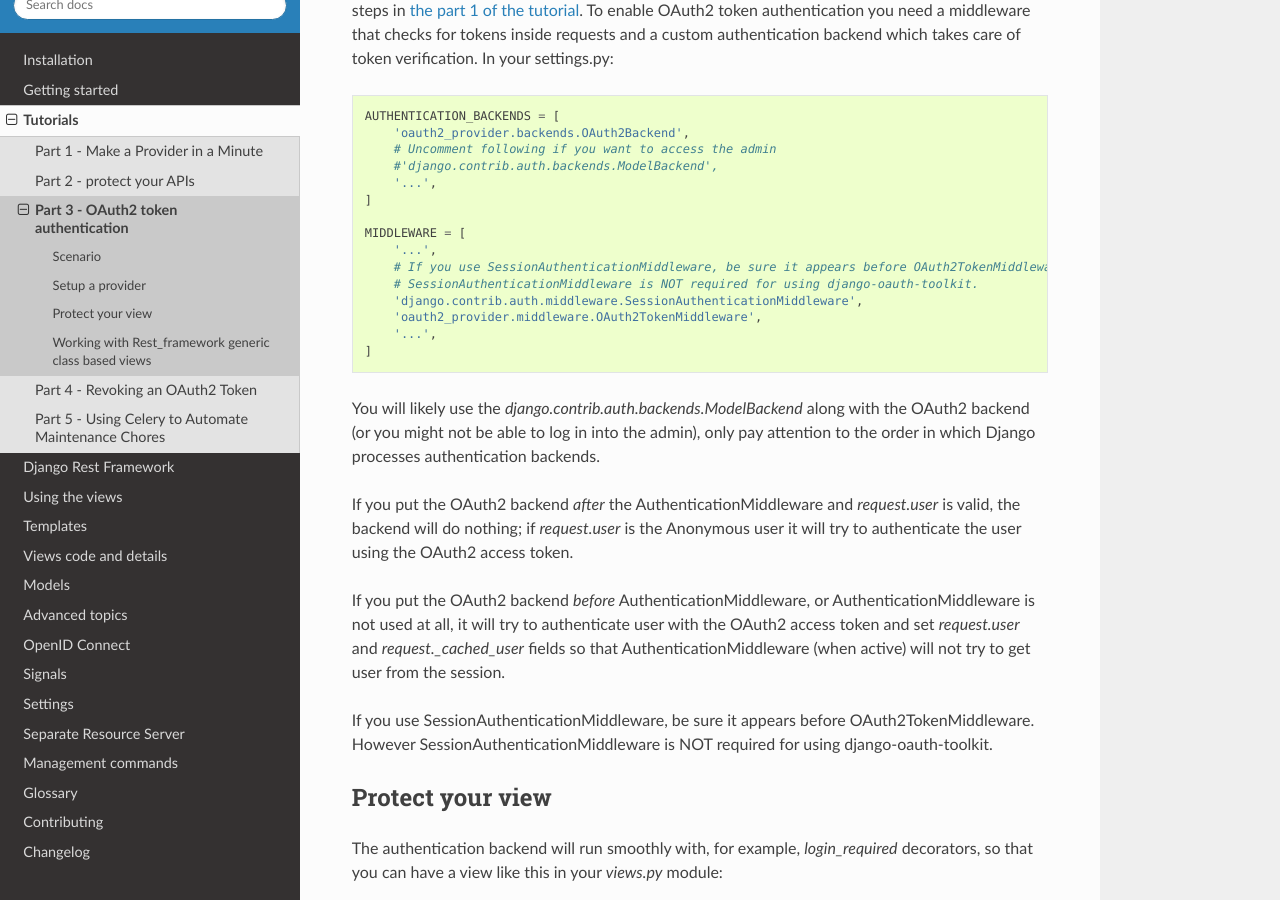
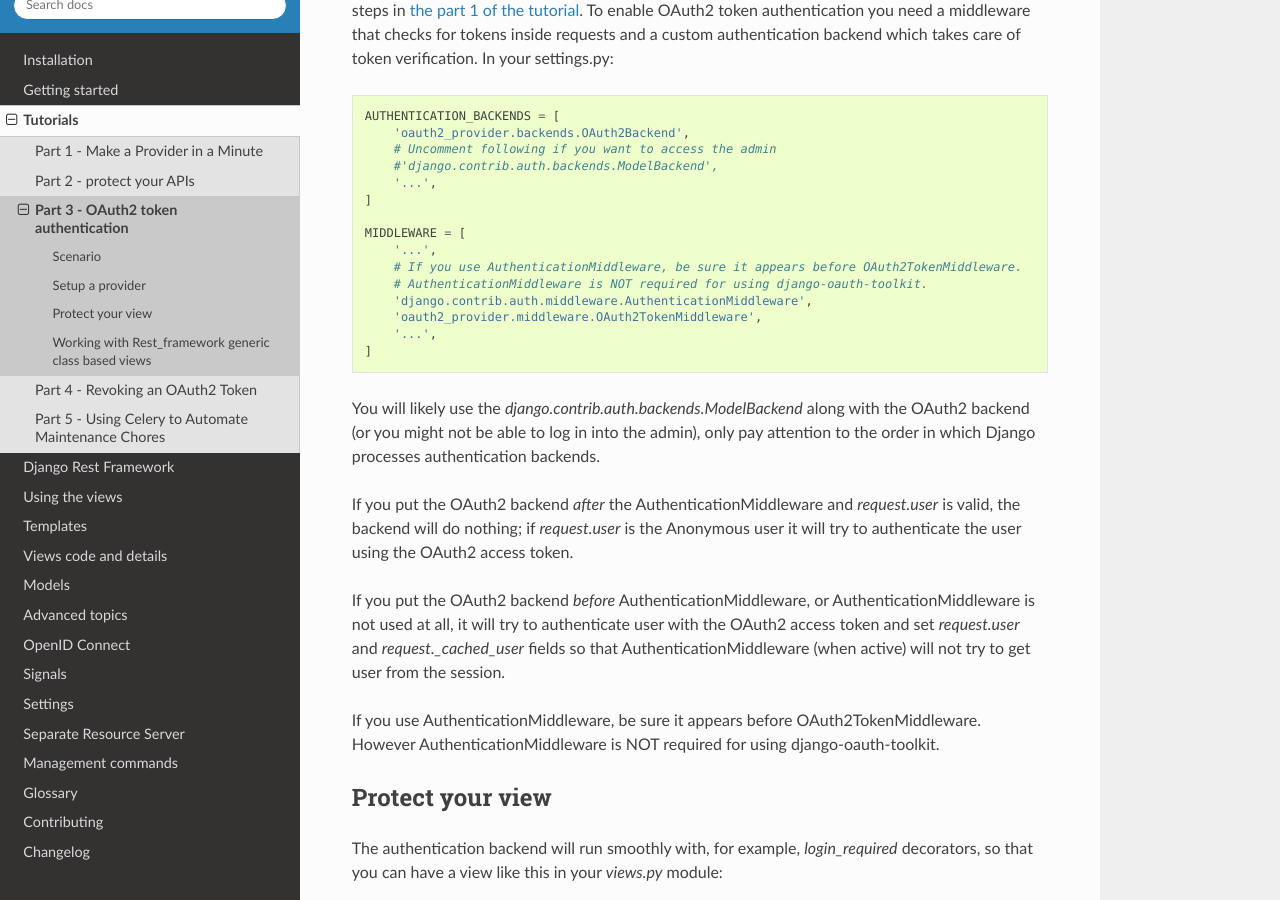
Before and after one commit to sheriffwoody0922/oauth-python-django, a Sphinx documentation site: the page built from docs/tutorial/tutorial_03.rst, in a window 1280 px wide and 900 px high, scrolled down 345 px. Built offline with Sphinx 7.4.7 and the Read the Docs theme 2.0.0, drawn with Linux system fonts in a browser that asks for light colours; the version number is read from the project's files by our own code.

Commit message:
Actualize docs about AuthenticationMiddleware (#1267)
* actualize docs about AuthenticationMiddleware

* add myself to authors

```diff
--- a/docs/tutorial/tutorial_03.rst
+++ b/docs/tutorial/tutorial_03.rst
@@ -24,9 +24,9 @@ which takes care of token verification. In your settings.py:
 
     MIDDLEWARE = [
         '...',
-        # If you use SessionAuthenticationMiddleware, be sure it appears before OAuth2TokenMiddleware.
-        # SessionAuthenticationMiddleware is NOT required for using django-oauth-toolkit.
-        'django.contrib.auth.middleware.SessionAuthenticationMiddleware',
+        # If you use AuthenticationMiddleware, be sure it appears before OAuth2TokenMiddleware.
+        # AuthenticationMiddleware is NOT required for using django-oauth-toolkit.
+        'django.contrib.auth.middleware.AuthenticationMiddleware',
         'oauth2_provider.middleware.OAuth2TokenMiddleware',
         '...',
     ]
@@ -44,8 +44,8 @@ not used at all, it will try to authenticate user with the OAuth2 access token a
 `request.user` and `request._cached_user` fields so that AuthenticationMiddleware (when active)
 will not try to get user from the session.
 
-If you use SessionAuthenticationMiddleware, be sure it appears before OAuth2TokenMiddleware.
-However SessionAuthenticationMiddleware is NOT required for using django-oauth-toolkit.
+If you use AuthenticationMiddleware, be sure it appears before OAuth2TokenMiddleware.
+However AuthenticationMiddleware is NOT required for using django-oauth-toolkit.
 
 Protect your view
 -----------------
```
Also changed, not shown: 1 other file.
